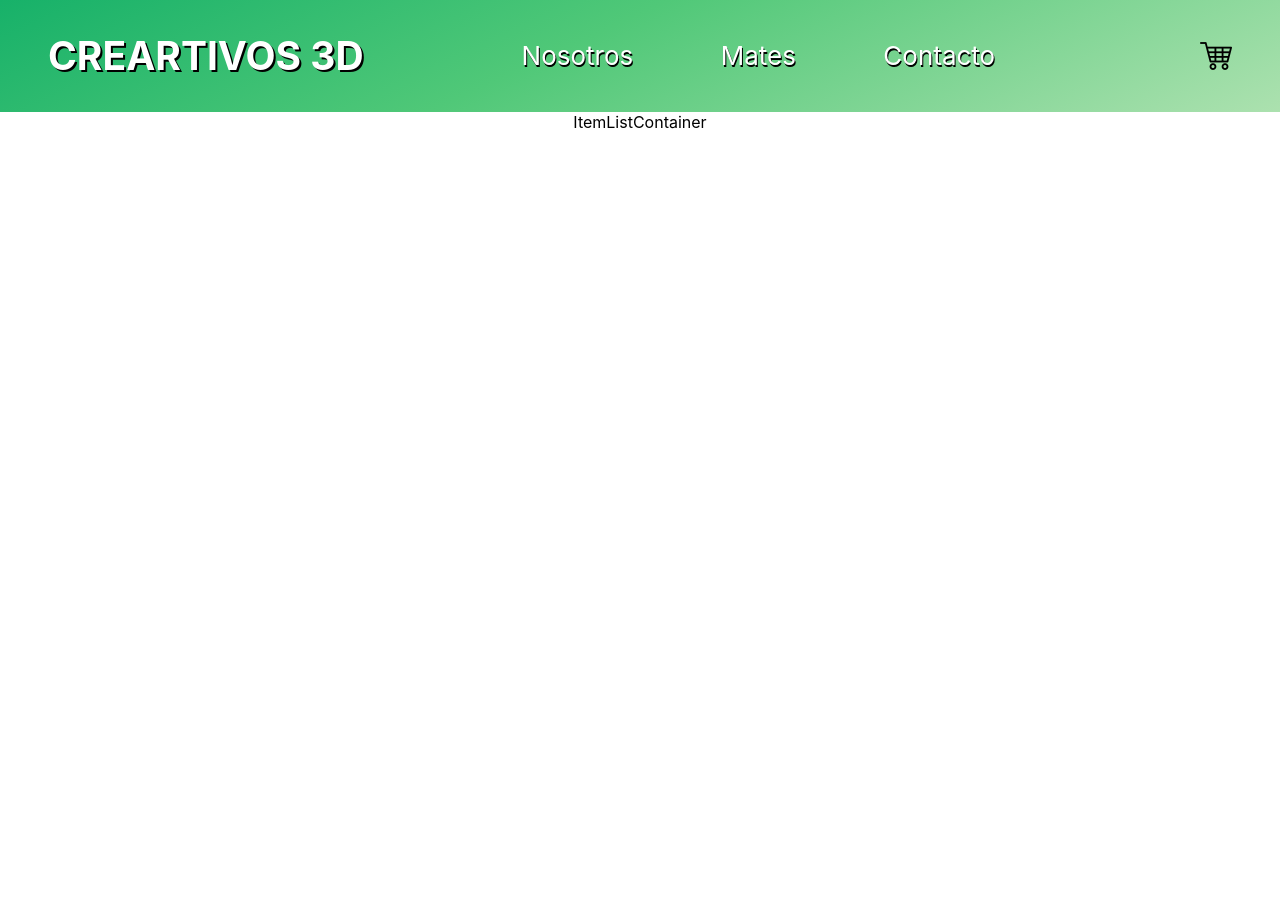
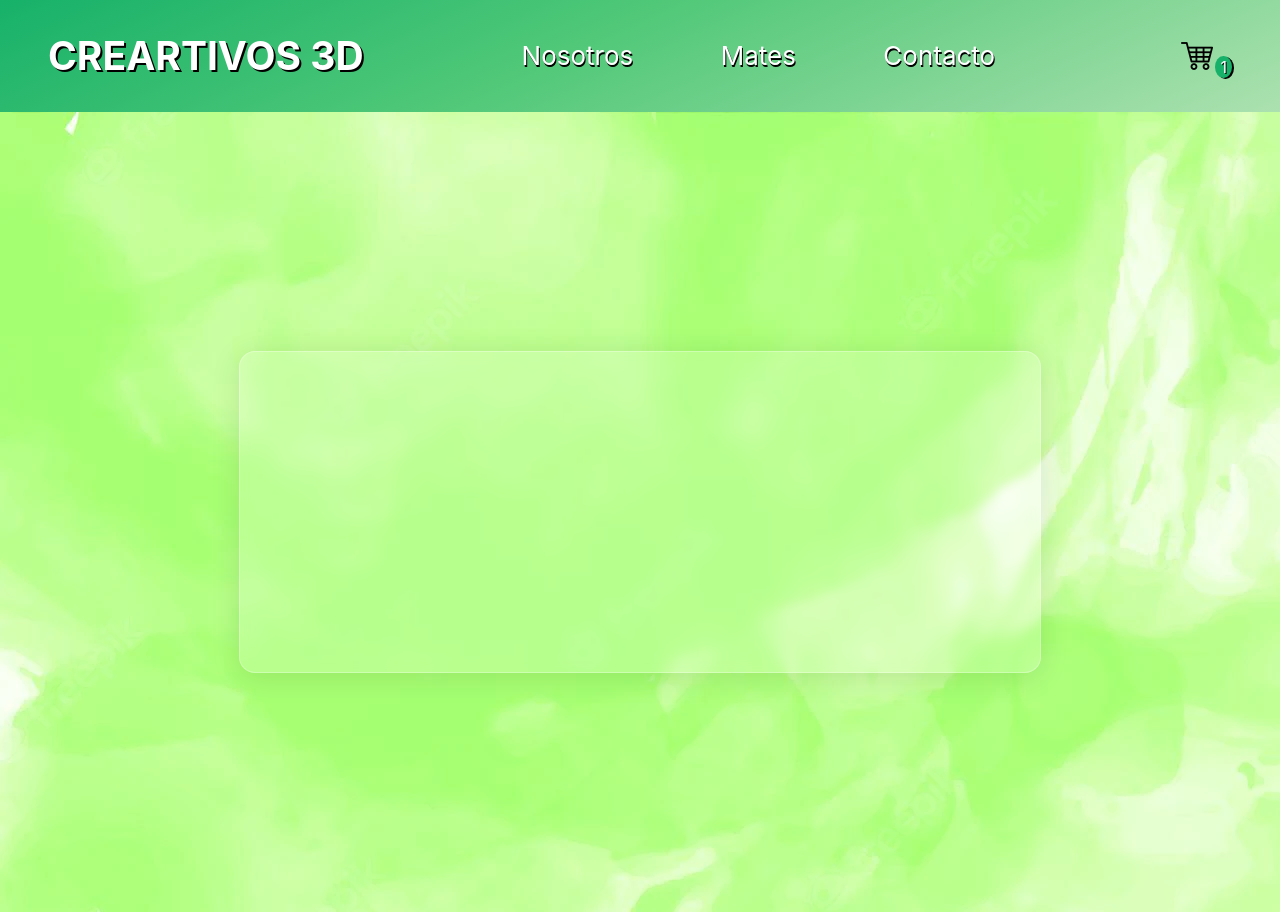
Before and after one commit to FerNenuMendez/creartivos3D, a React (Create React App) app: page / in a window 1280 px wide. Before the commit the page ends 800 px from the top, so only its background shows below. Built offline with nearby package versions, Linux system fonts and the light colour scheme.

Commit message:
Cambios de CSS

```diff
--- /dev/null
+++ b/src/components/ItemListContainer/ItemListContainer.css
@@ -0,0 +1,17 @@
+.list__container {
+  background-image: url(./fondo.webp);
+  min-height: 100vh;
+  display: flex;
+  align-items: center;
+  justify-content: center;
+}
+.list__container__glass {
+  background: rgba(255, 255, 255, 0.2);
+  border-radius: 16px;
+  box-shadow: 0 4px 30px rgba(0, 0, 0, 0.1);
+  backdrop-filter: blur(5px);
+  -webkit-backdrop-filter: blur(20px);
+  border: 1px solid rgba(255, 255, 255, 0.3);
+  min-width: 50rem;
+  min-height: 20rem;
+}
--- a/src/components/ItemListContainer/ItemListContainer.js
+++ b/src/components/ItemListContainer/ItemListContainer.js
@@ -1,6 +1,10 @@
+import './ItemListContainer.css'
 const ItemListContainer = () => {
   return (
-    <div>ItemListContainer</div>
+    <section className="list__container">
+      <div className="list__container__glass">
+      </div>
+    </section>
   )
 }
 
--- a/src/components/Navbar/CartWidget/CartWidget.css
+++ b/src/components/Navbar/CartWidget/CartWidget.css
@@ -1,8 +1,27 @@
-.Logo {
+.carrito {
+  display: flex;
+  flex-direction: row-reverse;
+  min-width: 3rem;
+  min-height: 2rem;
+}
+.logo {
   max-width: 2rem;
+  position: relative;
+  z-index: 1;
+  margin-right: 1.2rem;
 }
-.Logo:hover {
+.logo:hover {
   transition: transform 0.8s;
   transform: scale(1.5);
   cursor: pointer;
 }
+.logo__contador {
+  z-index: 2;
+  position: absolute;
+  padding: 1px 5px;
+  font-size: medium;
+  border-radius: 50%;
+  text-shadow: 1px 1px #000000;
+  background-color: rgba(23, 177, 105, 1);
+  box-shadow: 2px 1px 0px#000000;
+}
--- a/src/components/Navbar/CartWidget/CartWidget.js
+++ b/src/components/Navbar/CartWidget/CartWidget.js
@@ -2,7 +2,10 @@ import img from './logo.png'
 import './CartWidget.css'
 const CartWidget = () => {
   return (
-    <img src={img} alt="Logo" className="Logo" />
+    <div className="carrito">
+      <img src={img} alt="Logo" className="logo" />
+      <p className="logo__contador">1</p>
+    </div>
   )
 }
 
```
Also changed, not shown: src/components/ItemListContainer/fondo.webp (added).
